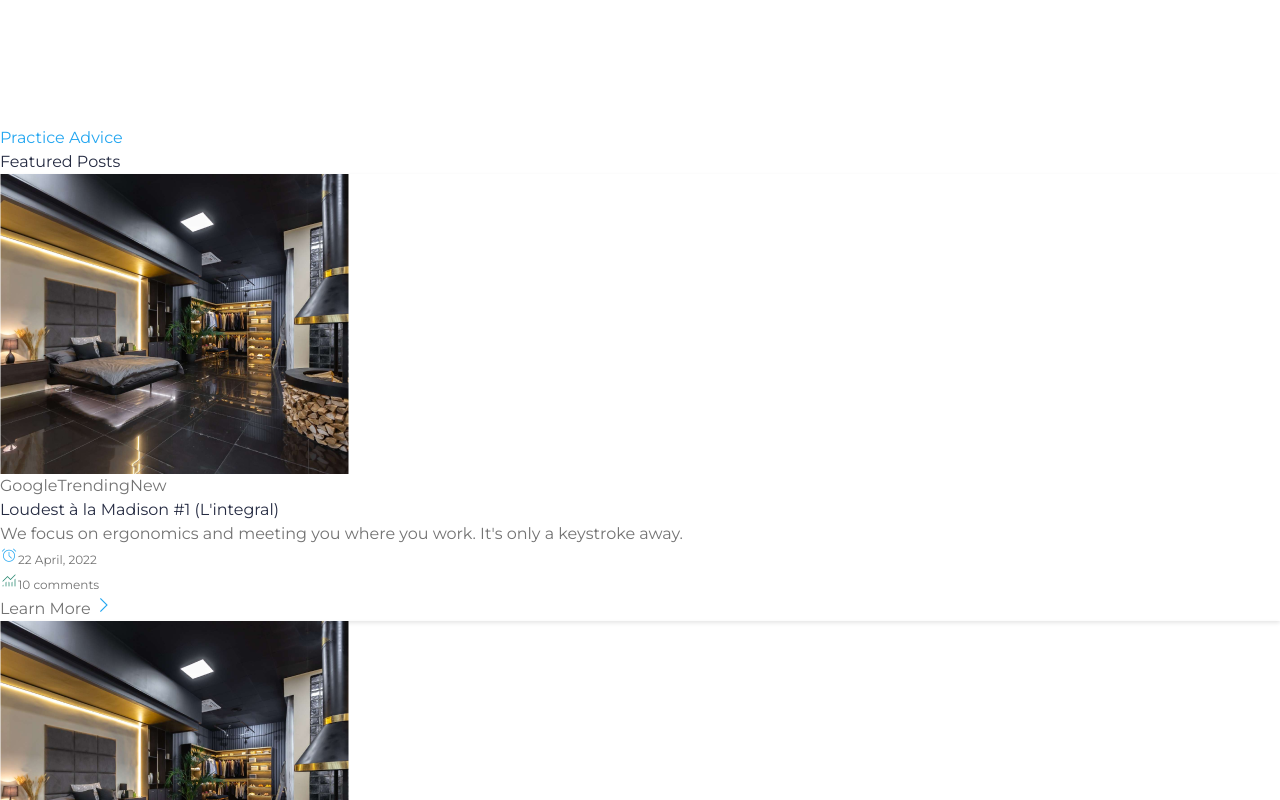
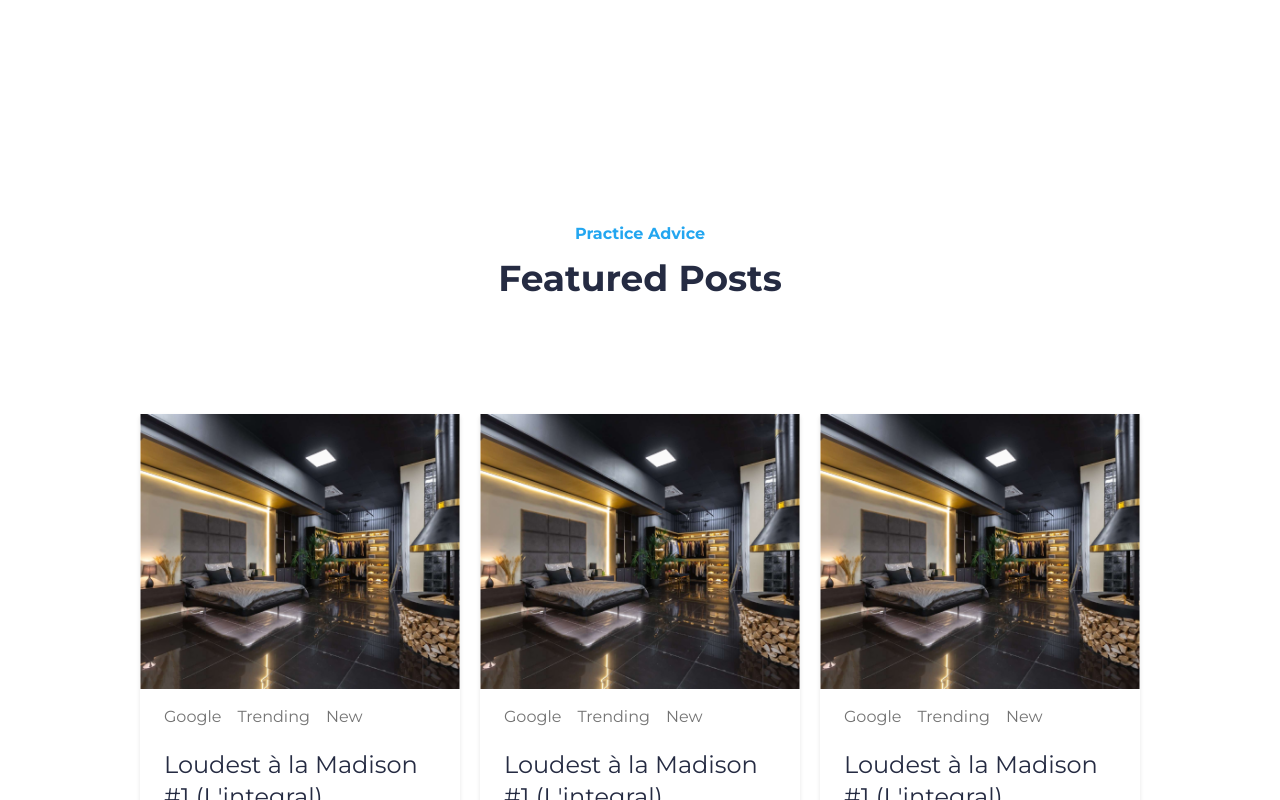
Before and after one commit to CrownedTechie/Sample-ecommerce-site, a React (Vite) app: page / in a window 1280 px wide. Shown: the part 2720-3520 px from the top of the page. Built offline with nearby package versions, Linux system fonts and the light colour scheme.

Commit message:
complete changes to stylings in the featured posts section

```diff
--- a/src/components/FeaturedPosts.jsx
+++ b/src/components/FeaturedPosts.jsx
@@ -3,9 +3,9 @@ import '../stylings/FeaturedPosts.css';
 const FeaturedPosts = ({children}) => {
   return (
       <>
-          <div className="title-group text-center py-24 font-bold mb-5">
-            <h6 className='mb-3'>Practice Advice</h6>
-            <h2 className="text-4xl">Featured Posts</h2>
+          <div className="featured-posts-heading">
+            <h6>Practice Advice</h6>
+            <h2>Featured Posts</h2>
           </div>
 
           {children}
--- a/src/components/PostCard.jsx
+++ b/src/components/PostCard.jsx
@@ -6,28 +6,26 @@ import '../stylings/PostCard.css';
 const PostCard = () => {
   return (
         <>
-          <article className="post-card w-80">
-              <DisplayImg  img={post1} styling='' />
+          <article className="post-card">
+              <DisplayImg  img={post1} />
 
-              <div className="content flex flex-col gap-5 px-6 py-4">
-
-                <menu className="flex gap-4 ">
+              <div className="post-card-content">
+                <menu>
                       <button>Google</button>
                       <button>Trending</button>
                       <button>New</button>
                 </menu>
 
-                <h4 className="post-title text-2xl">Loudest à la Madison #1 (L'integral)</h4>
+                <h4 className="post-title">Loudest à la Madison #1 (L'integral)</h4>
 
-                <p className="post-description text-sm">We focus on ergonomics and meeting you where you work. It's only a keystroke away.</p>
+                <p className="post-description">We focus on ergonomics and meeting you where you work. It's only a keystroke away.</p>
 
-                <div className="post-details flex justify-between">
+                <div className="post-details">
                     <IconBtn icon='alarm' value='22 April, 2022' />
                     <IconBtn icon='monitoring' value='10 comments' />
                 </div>
 
-                <button className="flex items-center gap-1 font-bold">Learn More <span className="material-symbols-outlined">arrow_forward_ios</span></button>
-
+                <button>Learn More <span className="material-symbols-outlined">arrow_forward_ios</span></button>
               </div>
           </article>
         </>
--- a/src/pages/ShopPage.jsx
+++ b/src/pages/ShopPage.jsx
@@ -71,9 +71,9 @@ const ShopPage = () => {
       </FeaturedProduct>
 
       <FeaturedPosts>
-        <section className="flex justify-center items-center">
+        <section className=" featured-posts-section">
 
-          <div className="grid grid-cols-3 gap-5">
+          <div className="featured-posts-card">
             <PostCard />
             <PostCard />
             <PostCard />
--- a/src/stylings/FeaturedPosts.css
+++ b/src/stylings/FeaturedPosts.css
@@ -1,7 +1,18 @@
-.title-group > h6 {
-    color: #23A6F0;
+.featured-posts-heading {
+    text-align: center;
+    padding: 6rem 0;
+    font-weight: 700;
+    margin-bottom: 1.25rem;
 }
 
-.title-group > h2 {
+
+.featured-posts-heading h6 {
+    color: #23A6F0;
+    margin-bottom: 0.75rem;
+}
+
+.featured-posts-heading h2 {
     color: #252B42;
+    font-size: 2.25rem;
+    line-height: 2.5rem;
 }
--- a/src/stylings/PostCard.css
+++ b/src/stylings/PostCard.css
@@ -1,26 +1,56 @@
 .post-card {
     box-shadow: 0px 2px 4px 0px #0000001A;
+    width: 20rem;
 }
 
-
-.content > menu > button, .post-description, .post-details .btn-box button, .content button  {
+.post-card-content > menu > button, .post-description, .post-details .btn-box button, .post-card-content button  {
     color: #737373;
 }
 
+.post-details .btn-box:nth-of-type(1) span, .post-card-content button > span {
+    color: #23A6F0;
+}
+
+.post-card-content {
+    display: flex;
+    flex-direction: column;
+    gap: 1.25rem;
+    padding: 1rem 1.5rem;
+}
+
+.post-card-content menu {
+    display: flex;
+    gap: 1rem;
+}
+
 .post-title {
+    font-size: 1.5rem;
+    line-height: 2rem;
     color: #252B42;
 }
 
-.post-details .btn-box:nth-of-type(1) span, .content button > span {
-    color: #23A6F0;
+.post-description {
+    font-size: 0.875rem;
+    line-height: 1.25rem;
 }
 
+.post-details {
+    display: flex;
+    justify-content: space-between;
+}
+
+.post-details .btn-box button {
+    font-size: 12px;
+}
 
 .post-details .btn-box:nth-of-type(2) span{
     font-weight: 800;
     color: #23856D;
 }
 
-.post-details .btn-box button {
-    font-size: 12px;
+.post-card-content > button {
+    display: flex;
+    align-items: center;
+    gap: 0.25rem;
+    font-weight: 700;
 }
--- a/src/stylings/ShopPage.css
+++ b/src/stylings/ShopPage.css
@@ -39,3 +39,17 @@
     display: grid;
     grid-template-columns: repeat(3, minmax(0, 1fr));
 }
+
+
+        /* FEATURED-POSTS SECTION)*/
+.featured-posts-section {
+    display: flex;
+    justify-content: center;
+    align-items: center;
+}
+
+.featured-posts-card {
+    display: grid;
+    grid-template-columns: repeat(3, minmax(0, 1fr));
+    gap: 1.25rem;
+}
```
